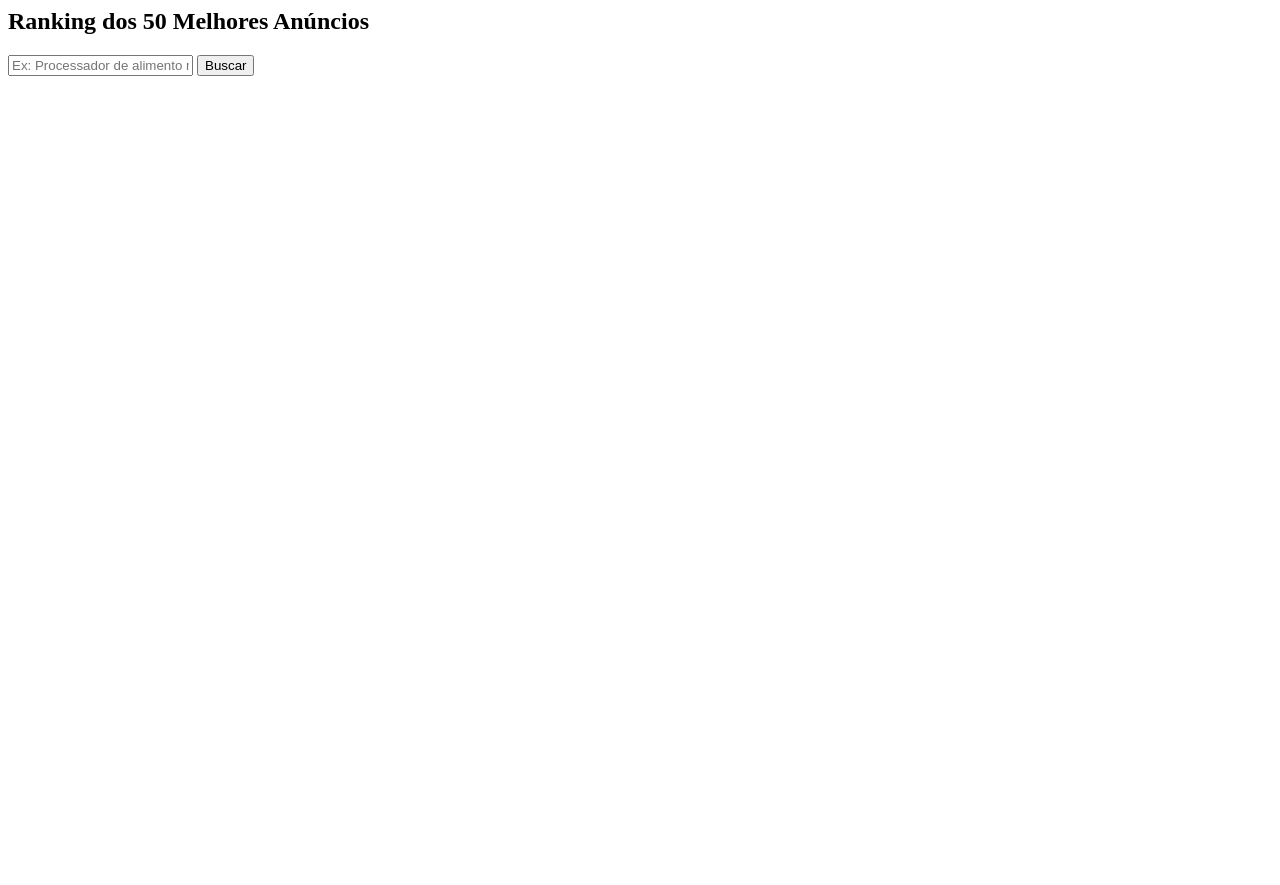
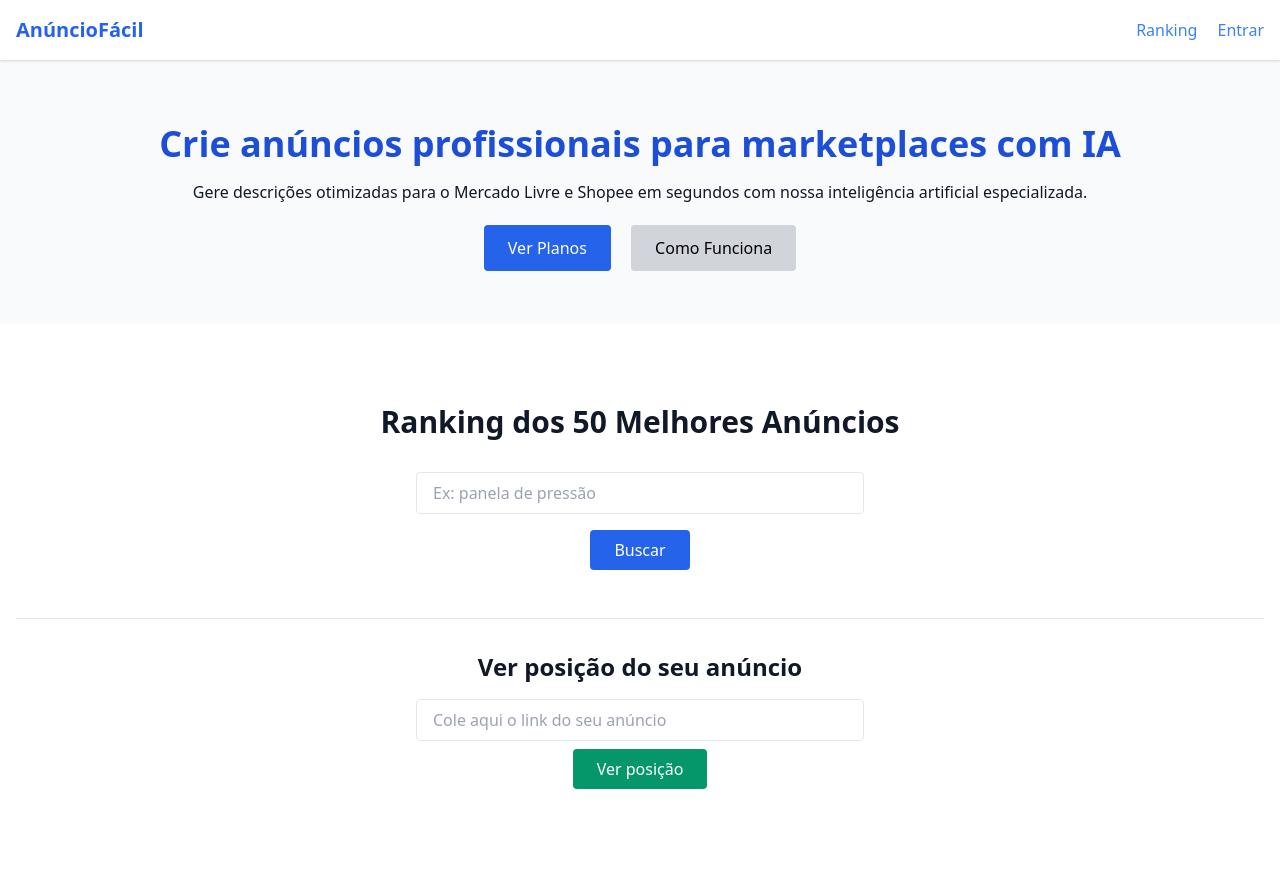
Before and after one commit to rangten/anunciofacil, a plain HTML site: page index.html in a window 1280 px wide. Before the commit the page ends 800 px from the top, so only its background shows below. Drawn offline with nearby package versions, Linux system fonts and the light colour scheme.

Commit message:
Add files via upload

```diff
--- a/index.html
+++ b/index.html
@@ -1,71 +1,102 @@
-<!-- SEÇÃO: Ranking de Anúncios -->
-<section id="ranking" class="py-20 px-4 bg-white">
-  <div class="container mx-auto max-w-6xl">
-    <h2 class="text-3xl font-bold mb-6 text-center">Ranking dos 50 Melhores Anúncios</h2>
 
-    <div class="mb-6 flex flex-col md:flex-row items-center gap-4">
-      <input id="busca-ranking" type="text" placeholder="Ex: Processador de alimento manual" class="w-full md:w-2/3 p-3 border rounded shadow-sm">
-      <button onclick="buscarRanking()" class="blue-button">Buscar</button>
+<!DOCTYPE html>
+<html lang="pt-BR">
+<head>
+  <meta charset="UTF-8" />
+  <meta name="viewport" content="width=device-width, initial-scale=1.0" />
+  <title>Anúncio Fácil IA</title>
+  <link href="https://cdn.jsdelivr.net/npm/tailwindcss@2.2.19/dist/tailwind.min.css" rel="stylesheet">
+</head>
+<body class="bg-gray-50 text-gray-900">
+
+  <header class="bg-white shadow p-4 flex justify-between items-center">
+    <h1 class="text-xl font-bold text-blue-600">AnúncioFácil</h1>
+    <nav>
+      <a href="#ranking" class="mr-4 text-blue-500">Ranking</a>
+      <a href="#" class="text-blue-500">Entrar</a>
+    </nav>
+  </header>
+
+  <main class="text-center py-16 px-4">
+    <h2 class="text-4xl font-bold text-blue-700 mb-4">Crie anúncios profissionais para marketplaces com IA</h2>
+    <p class="mb-8">Gere descrições otimizadas para o Mercado Livre e Shopee em segundos com nossa inteligência artificial especializada.</p>
+    <div class="space-x-4">
+      <a href="#" class="bg-blue-600 hover:bg-blue-700 text-white px-6 py-3 rounded">Ver Planos</a>
+      <a href="#" class="bg-gray-300 hover:bg-gray-400 text-black px-6 py-3 rounded">Como Funciona</a>
     </div>
+  </main>
 
-    <div id="resultado-ranking" class="overflow-x-auto mt-6"></div>
-  </div>
-</section>
+  <!-- Seção de Ranking -->
+  <section id="ranking" class="py-20 px-4 bg-white">
+    <div class="container mx-auto text-center">
+      <h2 class="text-3xl font-bold mb-8">Ranking dos 50 Melhores Anúncios</h2>
+      <input id="termoBusca" class="border px-4 py-2 rounded mb-4 w-full max-w-md" placeholder="Ex: panela de pressão">
+      <br>
+      <button onclick="buscarRanking()" class="bg-blue-600 hover:bg-blue-700 text-white px-6 py-2 rounded mb-4">Buscar</button>
+      <div id="resultadoRanking" class="text-left max-w-4xl mx-auto text-sm"></div>
 
-<script>
-async function buscarRanking() {
-  const query = document.getElementById('busca-ranking').value;
-  const container = document.getElementById('resultado-ranking');
-  container.innerHTML = '<p class="text-center text-gray-500">Carregando anúncios...</p>';
+      <hr class="my-8">
 
-  const searchUrl = `https://api.mercadolibre.com/sites/MLB/search?q=${encodeURIComponent(query)}&limit=50`;
-  const searchRes = await fetch(searchUrl);
-  const searchData = await searchRes.json();
+      <h2 class="text-2xl font-bold mb-4">Ver posição do seu anúncio</h2>
+      <input id="linkAnuncio" class="border px-4 py-2 rounded mb-2 w-full max-w-md" placeholder="Cole aqui o link do seu anúncio">
+      <br>
+      <button onclick="buscarPosicao()" class="bg-green-600 hover:bg-green-700 text-white px-6 py-2 rounded">Ver posição</button>
+      <div id="resultadoPosicao" class="mt-4"></div>
+    </div>
+  </section>
 
-  const items = await Promise.all(searchData.results.map(async (item, index) => {
-    let sellerName = '...';
-    try {
-      const sellerRes = await fetch(`https://api.mercadolibre.com/users/${item.seller.id}`);
-      const sellerData = await sellerRes.json();
-      sellerName = sellerData.nickname;
-    } catch {}
+  <script>
+    function buscarRanking() {
+      const termo = document.getElementById('termoBusca').value.trim();
+      if (!termo) return alert('Digite um termo válido.');
 
-    return `
-      <tr class="border-b">
-        <td class="px-4 py-2 text-center">${index + 1}</td>
-        <td class="px-4 py-2"><img src="${item.thumbnail}" alt="Produto" class="w-16 h-16 object-contain"></td>
-        <td class="px-4 py-2">${item.title}</td>
-        <td class="px-4 py-2">${sellerName}</td>
-        <td class="px-4 py-2">${item.sold_quantity}</td>
-        <td class="px-4 py-2">${item.listing_type_id === 'gold_pro' ? 'Premium' : 'Clássico'}</td>
-        <td class="px-4 py-2">${item.shipping?.logistic_type === 'fulfillment' ? 'Sim' : 'Não'}</td>
-        <td class="px-4 py-2">${item.catalog_listing ? 'Sim' : 'Não'}</td>
-        <td class="px-4 py-2">R$ ${item.price.toFixed(2)}</td>
-        <td class="px-4 py-2"><a href="${item.permalink}" target="_blank" class="text-indigo-600 underline">Ver</a></td>
-      </tr>
-    `;
-  }));
+      document.getElementById('resultadoRanking').innerHTML = 'Carregando anúncios...';
 
-  container.innerHTML = `
-    <div class="overflow-x-auto">
-      <table class="min-w-full border text-sm">
-        <thead class="bg-gray-100">
-          <tr>
-            <th class="px-4 py-2 text-left">#</th>
-            <th class="px-4 py-2 text-left">Foto</th>
-            <th class="px-4 py-2 text-left">Título</th>
-            <th class="px-4 py-2 text-left">Vendedor</th>
-            <th class="px-4 py-2 text-left">Vendas</th>
-            <th class="px-4 py-2 text-left">Tipo</th>
-            <th class="px-4 py-2 text-left">Full</th>
-            <th class="px-4 py-2 text-left">Catálogo</th>
-            <th class="px-4 py-2 text-left">Preço</th>
-            <th class="px-4 py-2 text-left">Link</th>
-          </tr>
-        </thead>
-        <tbody>${items.join('')}</tbody>
-      </table>
-    </div>
-  `;
-}
-</script>
+      fetch(`https://api.mercadolibre.com/sites/MLB/search?q=${encodeURIComponent(termo)}&limit=50`)
+        .then(r => r.json())
+        .then(dados => {
+          if (!dados.results.length) {
+            document.getElementById('resultadoRanking').innerHTML = 'Nenhum resultado encontrado.';
+            return;
+          }
+
+          const html = dados.results.map((item, i) => \`
+            <div class="border p-2 mb-2 rounded">
+              <strong>${i + 1}º - ${item.title}</strong><br>
+              Preço: R$ ${(item.price).toFixed(2)}<br>
+              Vendedor: ${item.seller.nickname}<br>
+              Tipo: ${item.catalog_listing ? 'Catálogo' : 'Comum'}<br>
+              Entrega Full: ${item.shipping.logistic_type === 'fulfillment' ? 'Sim' : 'Não'}<br>
+              <img src="${item.thumbnail}" width="100"><br>
+              <a href="${item.permalink}" target="_blank">Ver anúncio</a>
+            </div>
+          \`).join('');
+
+          document.getElementById('resultadoRanking').innerHTML = html;
+        });
+    }
+
+    function buscarPosicao() {
+      const link = document.getElementById('linkAnuncio').value.trim();
+      if (!link.includes('MLB')) return alert('Cole um link válido do Mercado Livre');
+
+      const id = link.match(/MLB\d{10,}/)?.[0];
+      if (!id) return alert('ID não encontrado no link');
+
+      const termo = prompt('Digite o nome do produto que aparece na busca:');
+      if (!termo) return;
+
+      document.getElementById('resultadoPosicao').innerText = 'Buscando posição...';
+
+      fetch(`https://api.mercadolibre.com/sites/MLB/search?q=${encodeURIComponent(termo)}&limit=50`)
+        .then(r => r.json())
+        .then(dados => {
+          const index = dados.results.findIndex(p => p.id === id);
+          document.getElementById('resultadoPosicao').innerText =
+            index >= 0 ? \`Seu anúncio está na posição: \${index + 1}\` : 'Seu anúncio não está entre os 50 primeiros.';
+        });
+    }
+  </script>
+
+</body>
+</html>
```
